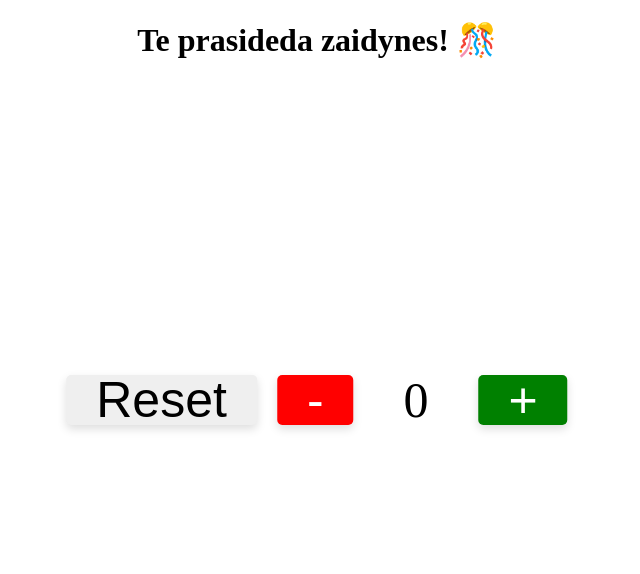
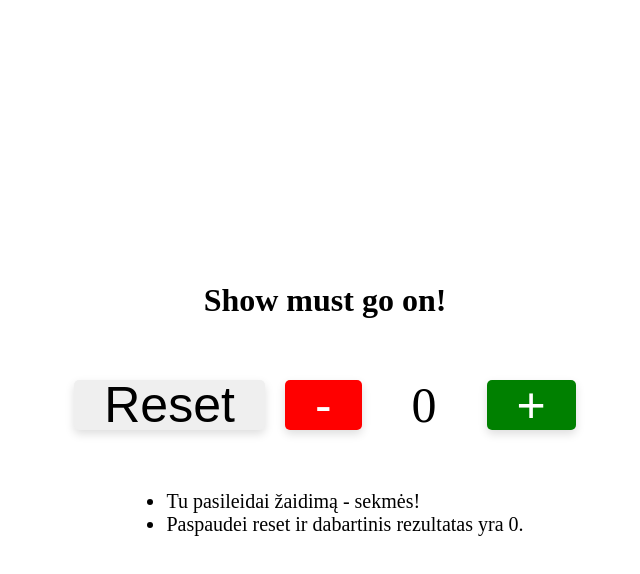
Before and after one commit to AisteBu/19-dom, a website: page index.html in a window 1280 px wide. Both pictures are taken after a click on the button "Reset". Shown: the whole page, without its empty margins (323-963 px from the left). Drawn offline with Linux system fonts and the light colour scheme.

Commit message:
Paspaudei-+Reset-Rezultatas-1.+1.0

```diff
--- a/css/main.css
+++ b/css/main.css
@@ -1,13 +1,27 @@
+body,
+body* {
+    margin: 0;
+    padding: 0;
+    vertical-align: top;
+    box-sizing: border-box;
+    font-family: 'Gill Sans', 'Gill Sans MT', Calibri, 'Trebuchet MS', sans-serif;
+}
+
+body {
+    display: flex;
+    width: 100%;
+    flex-direction: column;
+    justify-content: center;
+    align-items: center;
+    gap: 40px;
+    min-height: 100vh;
+}
 h1 {
     text-align: center;
 }
 form {
     display: flex;
     gap: 20px;
-    position: absolute;
-    top: 50%;
-    left: 50%;
-    transform: translate(-50%, -50%);
 }
 button {
     padding: 10px 30px;
@@ -31,3 +45,6 @@ button {
     font-size: 50px;
     line-height: 30px;
 }
+ul {
+    font-size: 20px;
+}
--- a/index.html
+++ b/index.html
@@ -9,13 +9,17 @@
 </head>
 
 <body>
-    <h1>Te prasideda zaidynes! &#127882</h1>
+    <h1>Show must go on!</h1>
     <form>
         <button class="reset" type="button">Reset</button>
         <button class="minus" type="button">-</button>
         <div class="number">0</div>
         <button class="plus" type="button">+</button>
     </form>
+    <ul>
+        <!-- cia turi buti sukurti <li> elementai, atitinkamai zaidimo eigai
+            <li>Test</li> -->
+    </ul>
 
     <script src="./js/main.js"></script>
 </body>
--- a/js/main.js
+++ b/js/main.js
@@ -1,22 +1,12 @@
-// Pradinis rezultatas lygus nuliui
+// Susirasti zinuciu rasymo elementa (ul)
 
-// Susirasti minuso mygtuka
+// Kiekviena karta prasidedant zaidimui reikia, jog zinuciu sarase atsirastu irasas su tekstu "Tu pasileidai zaidima - sekmes!"
 
-// Susirasti pliuso mygtuka
+// Kiekviena karta spaudziant minuso mygtuka reikia, jog zinuciu sarase atsirastu irasas su tekstu "Paspaudei minusa ir dabartinis rezultatas yra [skaicius]."
 
-// Susirasti rezultato atvaizdavimo elementa
+// Kiekviena karta spaudziant pliuso mygtuka reikia, jog zinuciu sarase atsirastu irasas su tekstu "Paspaudei pliusa ir dabartinis rezultatas yra [skaicius]."
 
-// Paspaudus ant minuso, rezultatas mazinamas vienu vienetu
-
-// Paspaudus ant pliuso, rezultatas didinamas vienu vienetu
-
-// Paspaudus ant reset, rezultatas turi grizti i nuli
-
-// Susirasti h1 elementa
-
-// Padaryti, jog paspaudus viena is mygtuku (pliusas, minusas) h1 elemento tekstas pasikeistu i "Zaidimas progrese"
-
-// Jei zaidimas yra nu'reset'inamas - h1 tekstas grizta i pradine reiksme
+// Kiekviena karta spaudziant reset mygtuka reikia, jog zinuciu sarase atsirastu irasas su tekstu "Paspaudei reset ir dabartinis rezultatas yra [skaicius]."
 
 let rezultatas = 0;             // jeigu butu const, negaletume atnaujinti rezultato
 
@@ -25,21 +15,28 @@ const numberDOM = document.querySelector('.number');
 const plusDOM = document.querySelector('.plus');
 const resetDOM = document.querySelector('.reset');
 const h1DOM = document.querySelector('h1');
-const gameInProgressMessage = 'Zaidimas progrese';
+const ulDOM = document.querySelector('ul');
+
+const gameInProgressMessage = 'Žaidimas progrese';
 const initialH1Text = h1DOM.innerText;
+
+ulDOM.innerHTML = `<li> Tu pasileidai žaidimą - sekmės! </li>`;
 
 minusDOM.addEventListener('click', () => {
     numberDOM.innerText = --rezultatas;
     h1DOM.innerText = gameInProgressMessage;
+    ulDOM.innerHTML += `<li> Paspaudei minusą ir dabartinis rezultatas yra ${rezultatas}. </li>`
 })
 
 plusDOM.addEventListener('click', () => {
     numberDOM.innerText = ++rezultatas;
     h1DOM.innerText = gameInProgressMessage;
+    ulDOM.innerHTML += `<li> Paspaudei pliusą ir dabartinis rezultatas yra ${rezultatas}. </li>`
 })
 
 resetDOM.addEventListener('click', () => {
     rezultatas = 0;
     numberDOM.innerText = rezultatas;
     h1DOM.innerText = initialH1Text;
+    ulDOM.innerHTML += `<li> Paspaudei reset ir dabartinis rezultatas yra ${rezultatas}. </li>`
 })
```
